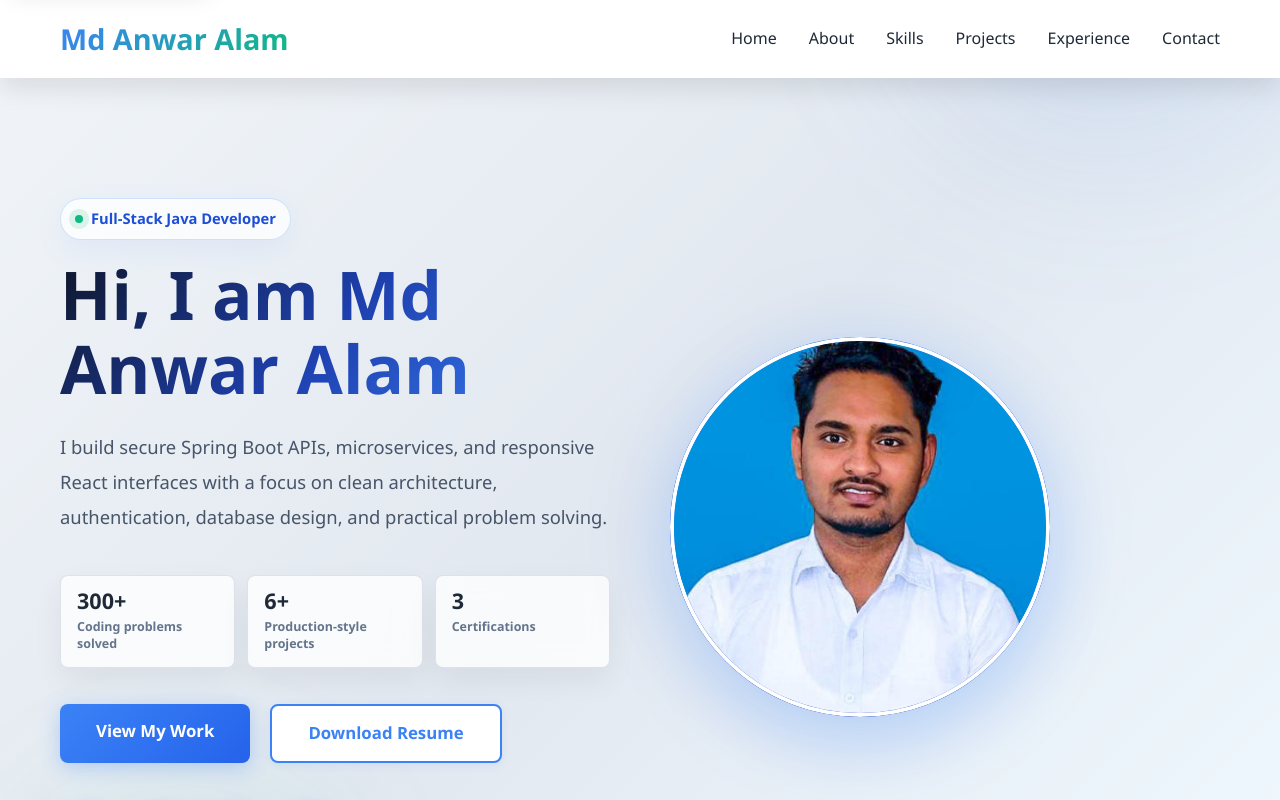
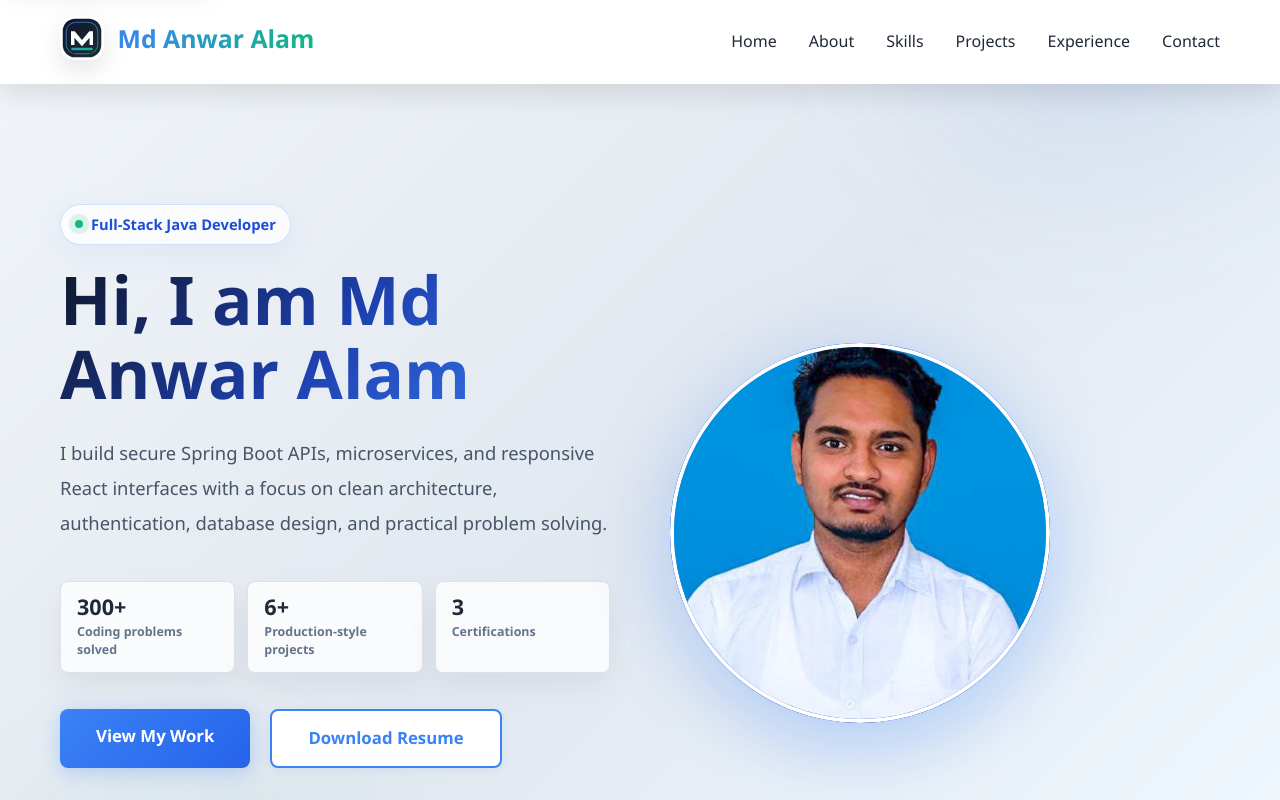
Before and after one commit to programer12345anwar/portfolio-website, a React (Vite) app: page / in a window 1280 px wide. Shown: the top 800 px of the page. Built offline with nearby package versions, Linux system fonts and the light colour scheme.

Commit message:
added the logo to the navbar

```diff
--- a/src/components/Navbar.css
+++ b/src/components/Navbar.css
@@ -17,23 +17,32 @@
   align-items: center;
 }
 
-/* .logo h1 {
-  font-size: 1.8rem;
-  font-weight: 700;
-  background: linear-gradient(135deg, var(--secondary-color), var(--accent-color));
-  -webkit-background-clip: text;
-  -webkit-text-fill-color: transparent;
-  background-clip: text;
-} */
-
 .logo-link {
+  display: inline-flex;
+  align-items: center;
+  gap: 0.85rem;
+  min-width: 0;
   cursor: pointer;
   text-decoration: none;
 }
 
-.logo h1 {
-  font-size: 1.8rem;
+.logo-mark {
+  width: 44px;
+  height: 44px;
+  flex-shrink: 0;
+  display: block;
+  border-radius: 14px;
+  box-shadow: var(--shadow);
+  transition: transform 0.3s ease, box-shadow 0.3s ease;
+}
+
+.logo-text {
+  display: inline-block;
+  font-size: 1.55rem;
   font-weight: 700;
+  line-height: 1;
+  transform-origin: left center;
+  white-space: nowrap;
   background: linear-gradient(135deg, var(--secondary-color), var(--accent-color));
   -webkit-background-clip: text;
   -webkit-text-fill-color: transparent;
@@ -41,8 +50,12 @@
   transition: transform 0.3s ease, text-shadow 0.3s ease;
 }
 
-/* Hover animation */
-.logo h1:hover {
+.logo-link:hover .logo-mark {
+  transform: translateY(-1px) scale(1.03);
+  box-shadow: var(--shadow-lg);
+}
+
+.logo-link:hover .logo-text {
   transform: scale(1.05);
   text-shadow: 0 5px 15px rgba(0,0,0,0.2);
 }
@@ -127,6 +140,20 @@
     display: none;
   }
 
+  .logo-link {
+    gap: 0.7rem;
+  }
+
+  .logo-mark {
+    width: 38px;
+    height: 38px;
+    border-radius: 12px;
+  }
+
+  .logo-text {
+    font-size: 1.15rem;
+  }
+
   .menu-item:hover {
     color: var(--secondary-color);
     background: var(--light-bg);
--- a/src/components/Navbar.jsx
+++ b/src/components/Navbar.jsx
@@ -36,7 +36,15 @@ function Navbar() {
             aria-label="Go to home section"
             onClick={(event) => handleSectionClick(event, "home")}
           >
-            <h1>Md Anwar Alam</h1>
+            <img
+              className="logo-mark"
+              src="/favicon.svg"
+              alt=""
+              aria-hidden="true"
+              width="44"
+              height="44"
+            />
+            <span className="logo-text">Md Anwar Alam</span>
           </a>
         </div>
 
```
Also changed, not shown: public/favicon.svg.
